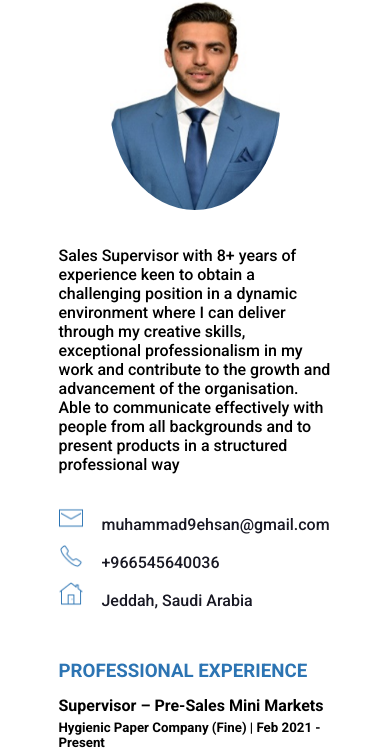
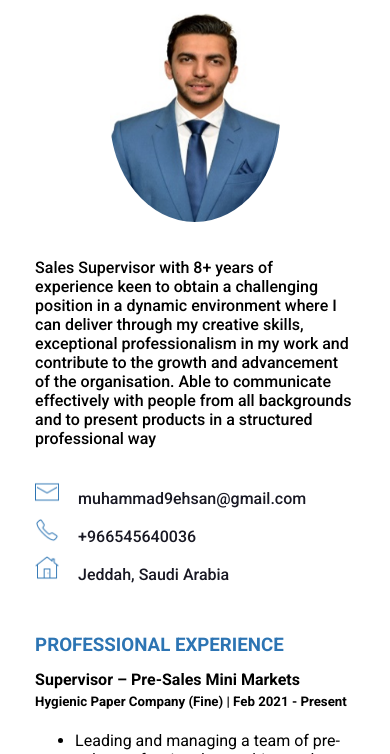
Before and after one commit to meh7san/resume, a plain HTML site: page index.html in a window 390 px wide. Shown: the part 109-863 px from the top of the page. Drawn offline with Linux system fonts and the light colour scheme.

Commit message:
Update style.css

```diff
--- a/style.css
+++ b/style.css
@@ -13,14 +13,6 @@ a{
 
 
 /* HEADER STARTS HERE */
-
-#header{
-
-}
-
-#header > .container {
-
-}
 
 #header > .container > .title {
     margin-bottom: 0;
@@ -76,6 +68,10 @@ a{
 }
 
 @media (max-width:832px) {
+
+    body{
+        margin: 9%;
+    }
 
     #header > .container > .sub-header {
         display: grid;
```
